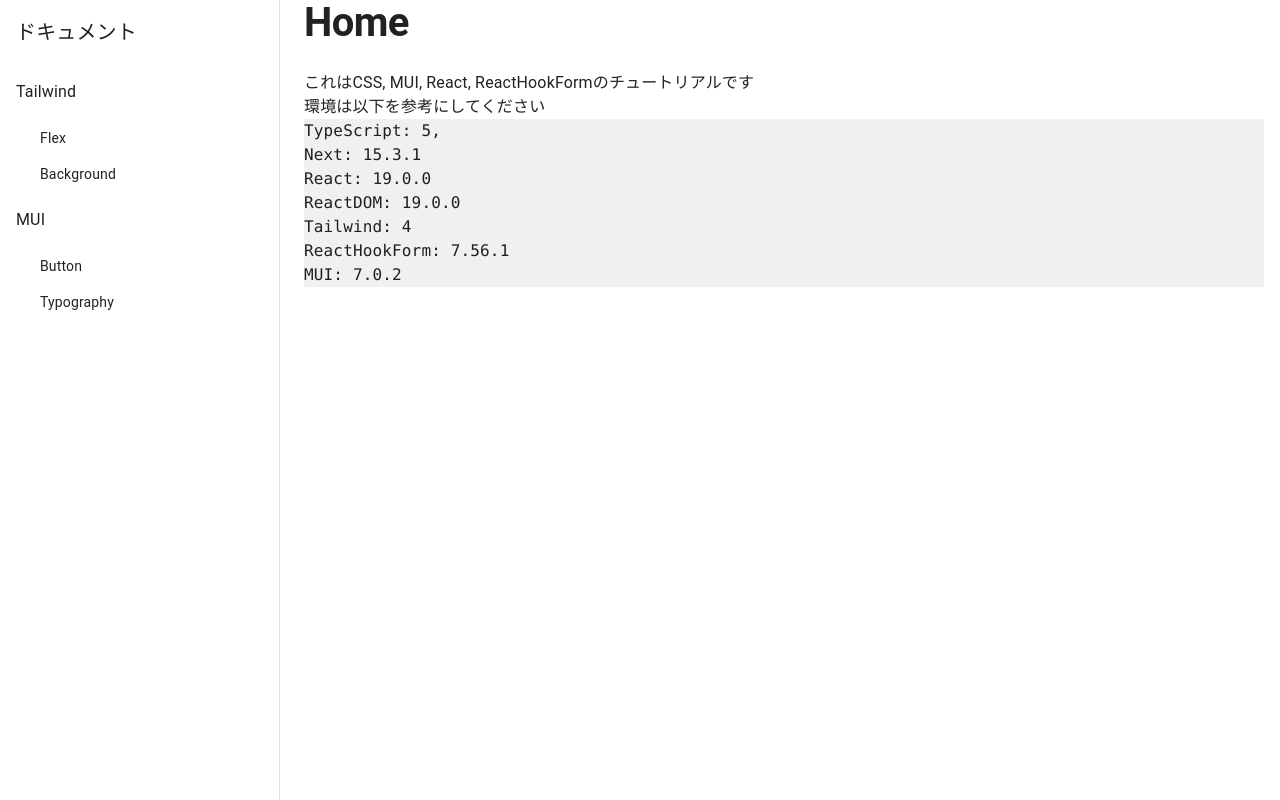
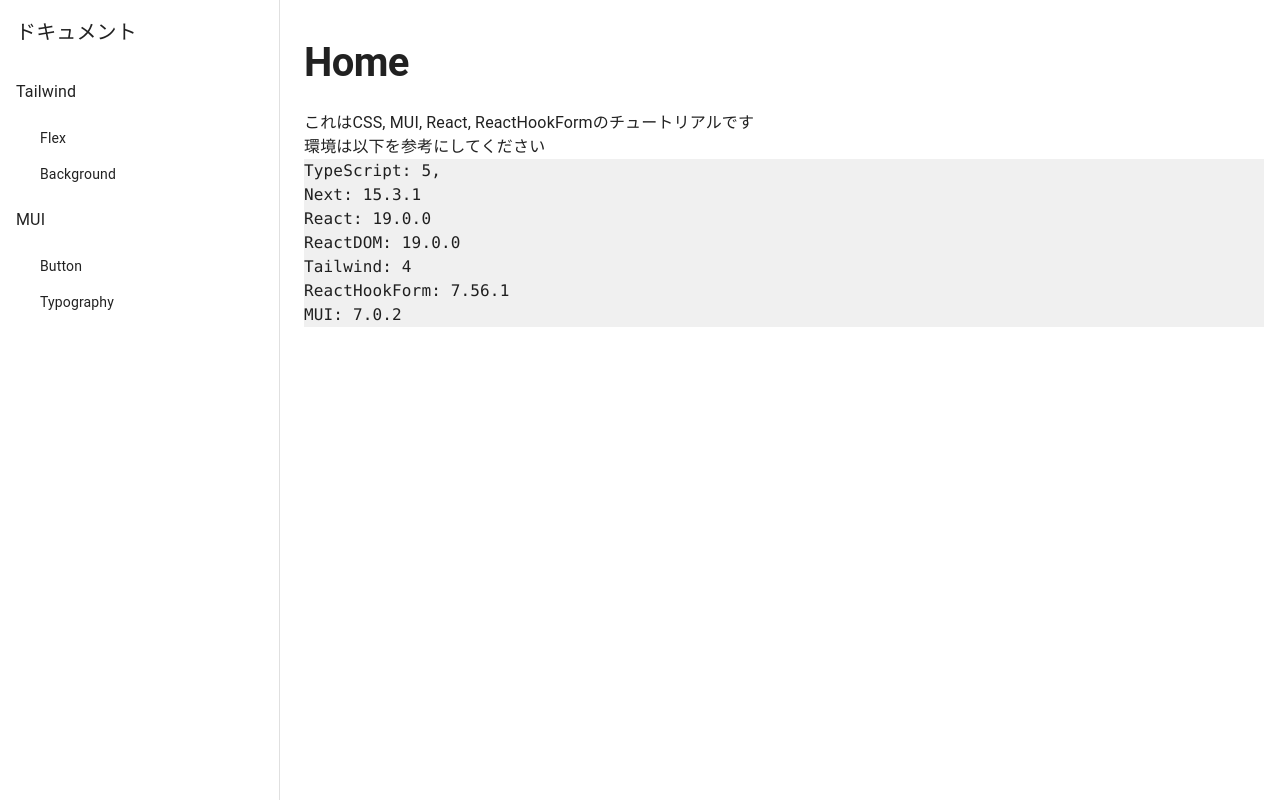
Before and after one commit to NakaiKt/web-tutorial, a Next.js app: page / in a window 1280 px wide. Built offline with nearby package versions, Linux system fonts and the light colour scheme.

Commit message:
feat: BaseTemplateコンポーネントにマージンを追加し、レイアウトを調整

```diff
--- a/src/features/Template/index.tsx
+++ b/src/features/Template/index.tsx
@@ -10,7 +10,7 @@ type TemplateProps = {
 const BaseTemplate = ({ title, children }: TemplateProps) => {
   return (
     <Container>
-      <div className="w-[960px] mx-auto">
+      <div className="w-[960px] mx-auto mt-10 mb-10">
         <Typography variant="h1">{title}</Typography>
         <Space />
         <div>{children}</div>
```
